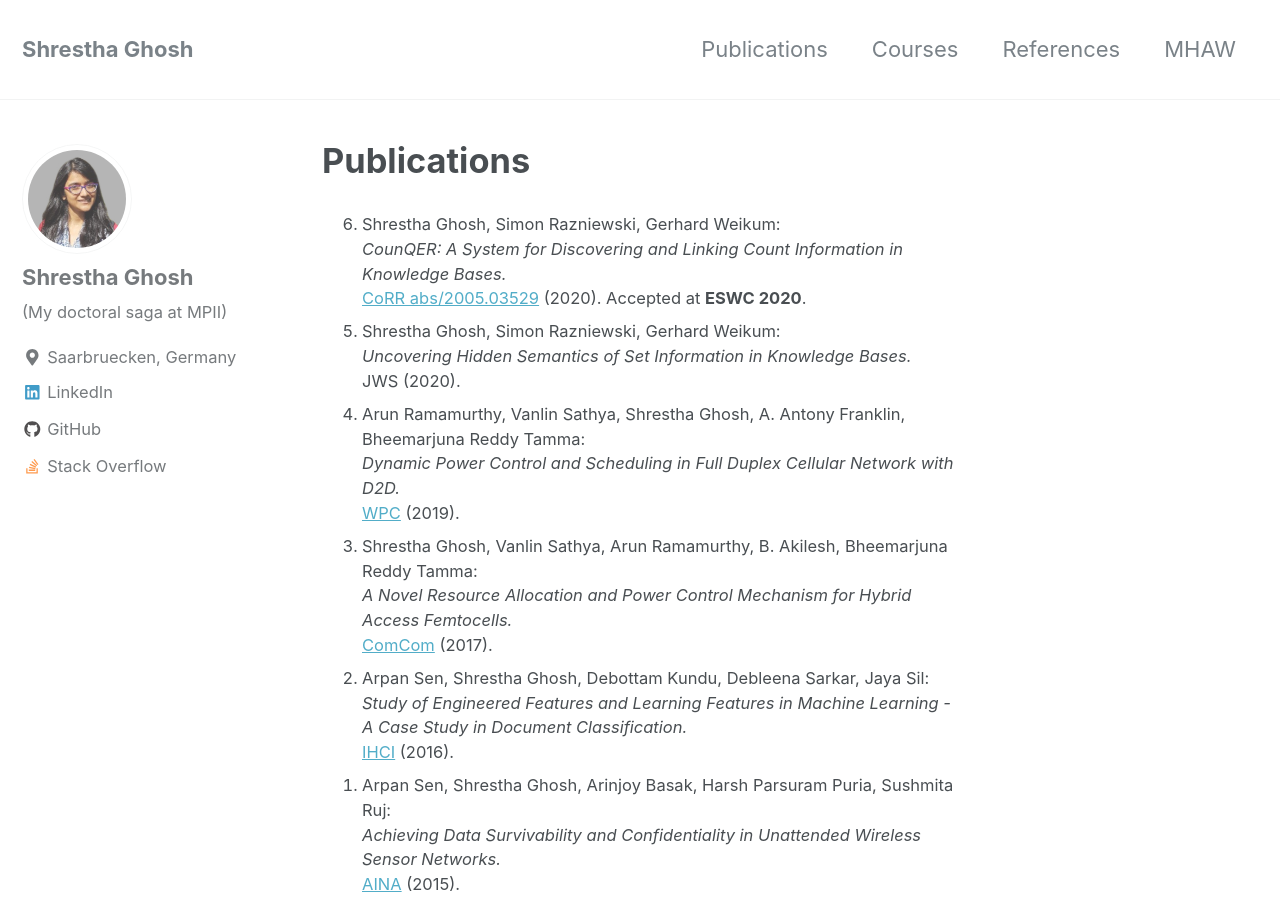
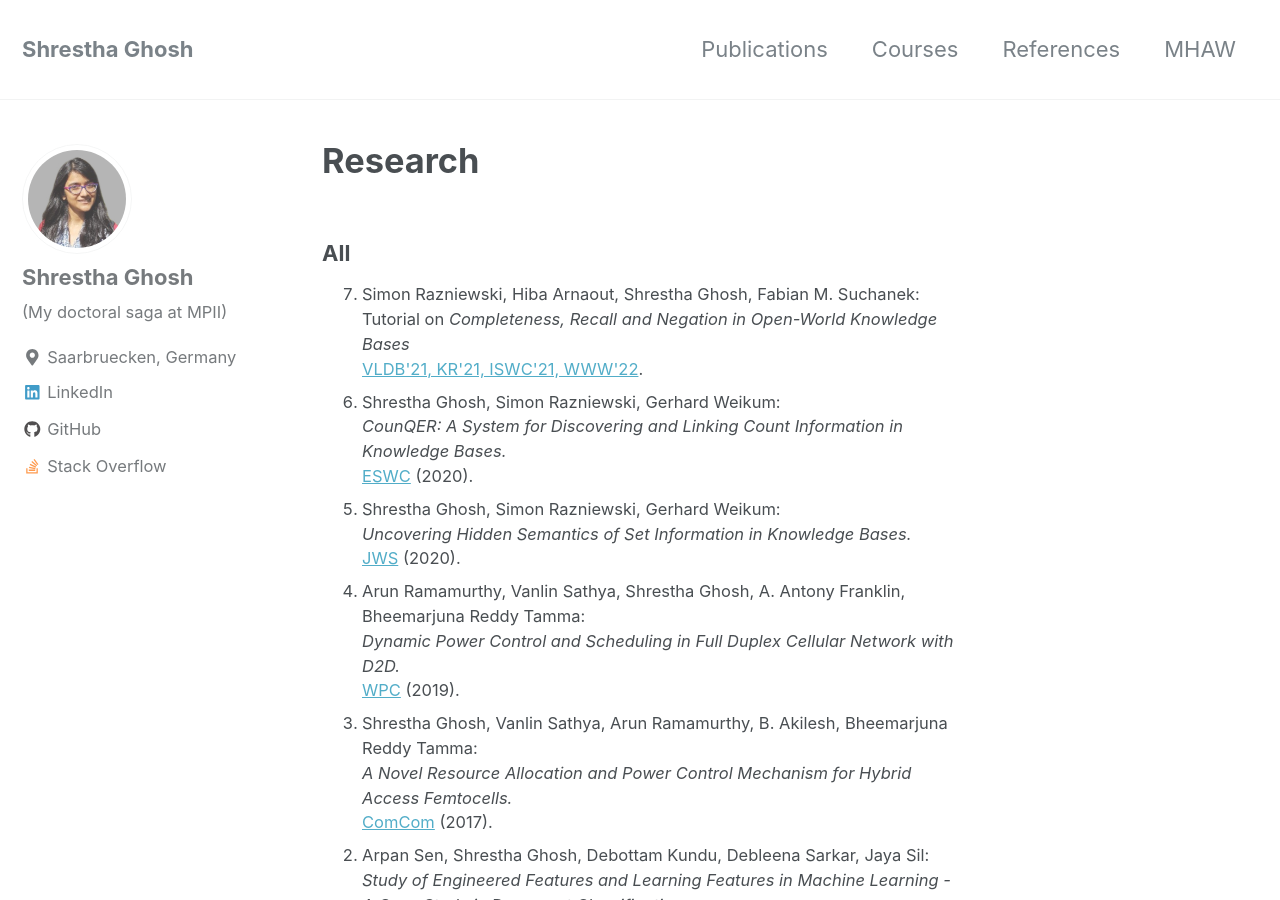
Before and after one commit to ghoshs/ghoshs.github.io, a Jekyll site: the page built from _pages/publications.md, in a window 1280 px wide and 900 px high. Built offline with Jekyll 4.4.1, drawn with Linux system fonts in a browser that asks for light colours; nearby versions of some CDN libraries.

Commit message:
update news and research

```diff
--- a/_layouts/home.html
+++ b/_layouts/home.html
@@ -6,13 +6,16 @@ layout: archive
 
 
 <div class="small">
-<p>I am a PhD <a href="http://people.mpi-inf.mpg.de/~ghoshs/">researcher</a> at <a href="https://www.mpi-inf.mpg.de">Max Plank Institute for Informatics</a> in the Department of Databases and Information Systems under the supervision of <a href="http://people.mpi-inf.mpg.de/~srazniew/">Simon Razniewski</a>. Knowledge base semantics and natural language processing are my research interests. As a PhD researcher I am also affiliated with the <a href="https://www.graduateschool-computerscience.de/">Saarbrücken Graduate School of Computer Science</a>.</p>
+<p>I am a PhD <a href="http://people.mpi-inf.mpg.de/~ghoshs/">researcher</a> at <a href="https://www.mpi-inf.mpg.de">Max Plank Institute for Informatics</a> in the Department of Databases and Information Systems under the supervision of <a href="http://people.mpi-inf.mpg.de/~srazniew/">Simon Razniewski</a> and <a href="http://people.mpi-inf.mpg.de/~weikum">Gerhard Weikum</a>. Knowledge base semantics and natural language processing are my research interests. As a PhD researcher I am also affiliated with the <a href="https://www.graduateschool-computerscience.de/">Saarbrücken Graduate School of Computer Science</a>.</p>
 
 </div>
 
 <h4>Recent News</h4>
 
 <ul class="small">
+  <li>
+    <strong>Dec 2021</strong> Our tutorial on <i>Completeness, Recall and Negation in Open-World Knowledge Bases</i> accepted at <strong>WWW 2022</strong>.
+  </li>
   <li>
     <strong>Nov 2021:</strong> Tutorial on <i>Completeness, Recall and Negation in Open-World Knowledge Bases</i> coming up on <strong>4th November, 2021</strong> at KR. <a href="https://kr2021.kbsg.rwth-aachen.de/static/program/4/">Tutorial Schedule</a> | <a href="https://www.mpi-inf.mpg.de/kr-2021-tutorial">Tutorial Website</a>.
   </li>
--- a/_pages/publications.md
+++ b/_pages/publications.md
@@ -1,19 +1,25 @@
 ---
 permalink: /publications/
-title: "Publications"
+title: "Research"
 author_profile: true
 ---
 
+<h3>All</h3>
 <ol reversed class="small">
+  <li>
+    Simon Razniewski, Hiba Arnaout, Shrestha Ghosh, Fabian M. Suchanek: <br>
+    Tutorial on <i>Completeness, Recall and Negation in Open-World Knowledge Bases</i> <br>
+    <a href="https://www.mpi-inf.mpg.de/departments/databases-and-information-systems/research/knowledge-base-recall/tutorials">VLDB'21, KR'21, ISWC'21, WWW'22</a>.
+  </li>
   <li>
     Shrestha Ghosh, Simon Razniewski, Gerhard Weikum: <br>
     <i>CounQER: A System for Discovering and Linking Count Information in Knowledge Bases.</i>  <br>
-    <a href="https://arxiv.org/pdf/2005.03529.pdf">CoRR abs/2005.03529</a> (2020). Accepted at <b>ESWC 2020</b>.
+    <a href="https://arxiv.org/pdf/2005.03529.pdf">ESWC</a> (2020).
   </li>
   <li>
     Shrestha Ghosh, Simon Razniewski, Gerhard Weikum: <br>
     <i>Uncovering Hidden Semantics of Set Information in Knowledge Bases.</i> <br>
-    <a href="https://www.sciencedirect.com/science/article/pii/S1570826820300317?via%3Dihub"></a>JWS (2020).
+    <a href="https://www.sciencedirect.com/science/article/pii/S1570826820300317?via%3Dihub">JWS</a> (2020).
   </li>
   <li>
     Arun Ramamurthy, Vanlin Sathya, Shrestha Ghosh, A. Antony Franklin, Bheemarjuna Reddy Tamma: <br>
```
